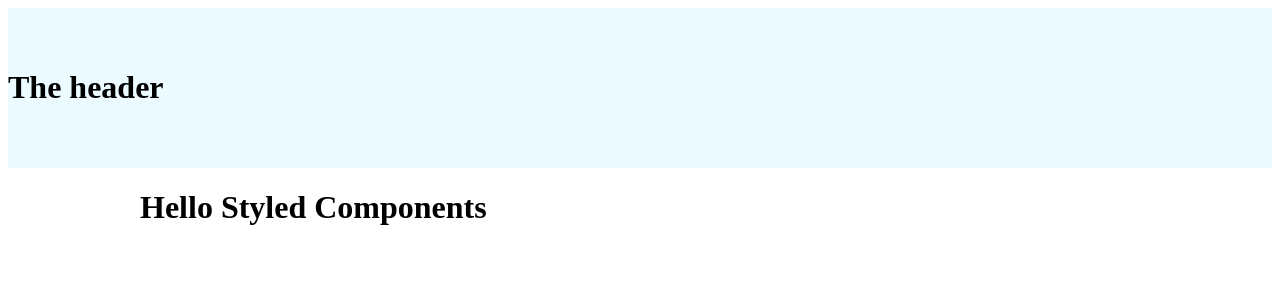
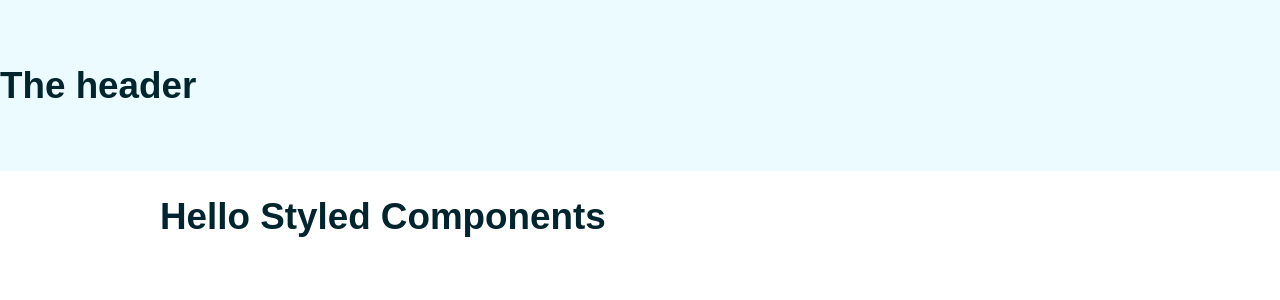
Before and after one commit to Shamoleambo/styled-components, a React (Vite) app: page / in a window 1280 px wide. Shown: the top 300 px of the page. Built offline with nearby package versions, Linux system fonts and the light colour scheme.

Commit message:
create Global styles component

```diff
--- a/src/App.jsx
+++ b/src/App.jsx
@@ -1,4 +1,5 @@
 import { ThemeProvider } from 'styled-components'
+import GlobalStyles from './components/styled/GlobalStyles.styled'
 import { Header } from './components/Header'
 import { Container } from './components/styled/Container.styled'
 
@@ -12,14 +13,13 @@
 
 function App() {
   return (
-    <>
     <ThemeProvider theme={theme}>
+      <GlobalStyles />
       <Header />
       <Container>
         <h1>Hello Styled Components</h1>
       </Container>
     </ThemeProvider>
-    </>
   )
 }
 
--- /dev/null
+++ b/src/components/styled/GlobalStyles.styled.jsx
@@ -0,0 +1,28 @@
+import { createGlobalStyle } from 'styled-components'
+
+const GlobalStyles = createGlobalStyle`
+ @import url('https://fonts.googleapis.com/css2?family=Poppins:ital,wght@0,100;0,200;0,300;0,400;0,500;0,600;0,700;0,800;0,900;1,100;1,200;1,300;1,400;1,500;1,600;1,700;1,800;1,900&family=REM&family=Roboto:wght@100;300;400;500&display=swap');
+
+ * {
+  box-sizing: border-box;
+ }
+
+ body {
+  background: ${({ theme }) => theme.colors.body};
+  color: hsl(192, 100%, 9%);
+  font-family: 'Poppins', sans-serif;
+  font-size: 1.15rem;
+  margin: 0;
+ }
+
+ p{
+  opacity: 0.6;
+  line-height: 1.5;
+ }
+
+img{
+  max-width: 100%;
+}
+`
+
+export default GlobalStyles
```
Also changed, not shown: 1 other file (tests, documents, lock files or other folders). Lines whose indentation alone changed are shown as unchanged.
